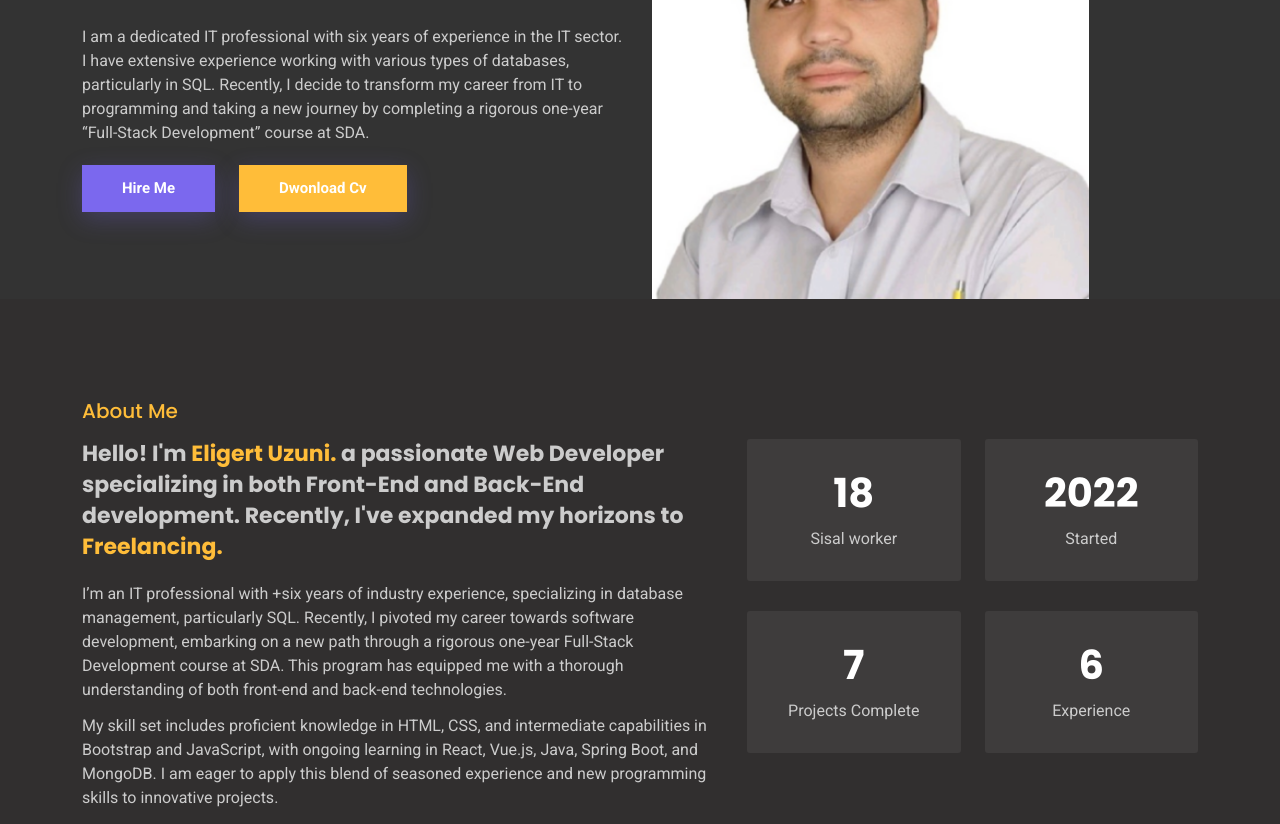
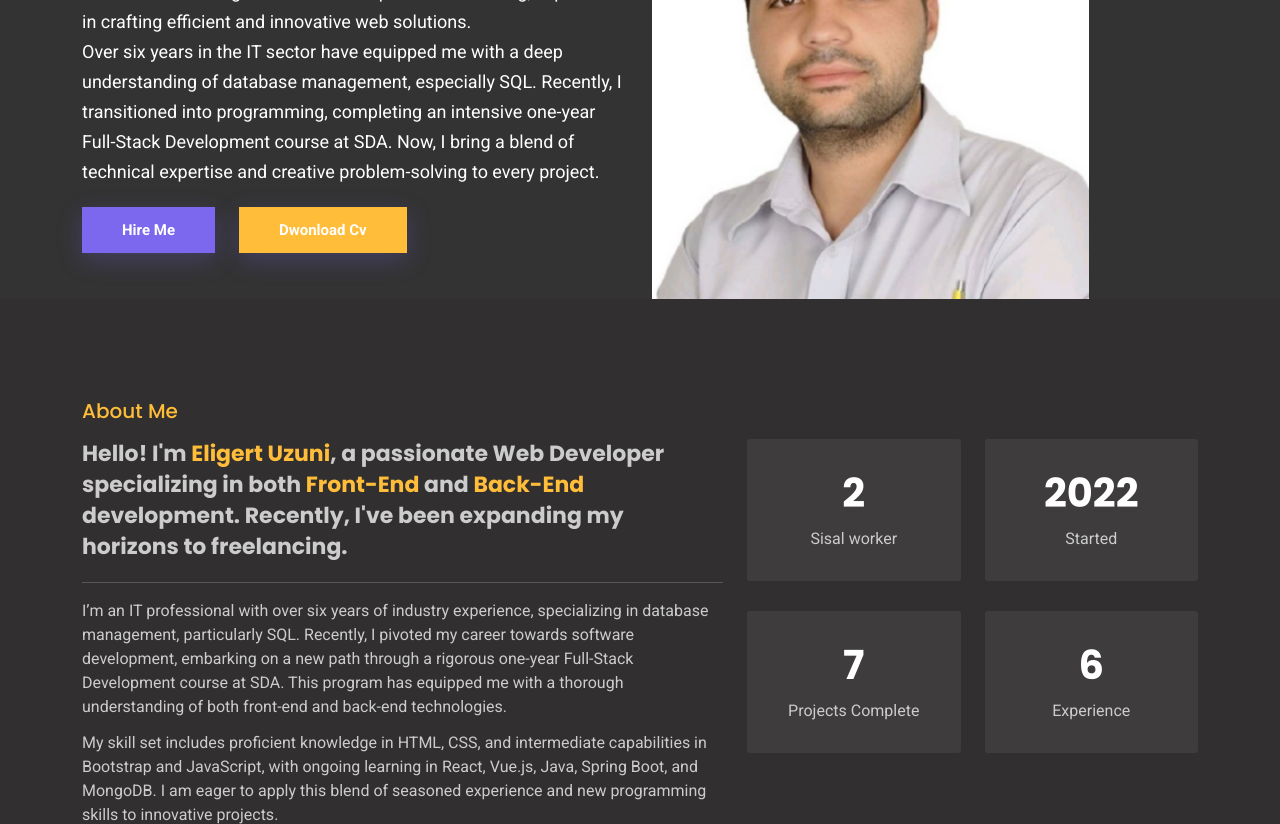
Before and after one commit to eligertuzuni/eligertportfolio, a plain HTML site: page index.html in a window 1280 px wide. Shown: the part 297-1121 px from the top of the page. Drawn offline with Linux system fonts and the light colour scheme.

Commit message:
Header Changes

```diff
--- a/index.html
+++ b/index.html
@@ -6,6 +6,7 @@
 	<meta name="viewport" content="width=device-width, initial-scale=1.0">
 	<meta name="viewport" content="width=device-width, initial-scale=1, shrink-to-fit=no">
 	<link rel="icon" href="assets/img/e.u_fav.png" />
+
 	<!--WEBSITE DESCRIPTION-->
 	<meta name="Description"
 		content="Welcome to Eligert Uzuni's personal portfolio! Discover the world through the lens of a passionate developer and creative thinker. Explore a showcase of projects, from web development to design, and delve into the journey of a dedicated learner and creator." />
@@ -72,16 +73,25 @@
 						<div class="hero-caption">
 							<div class="hero-caption-full">
 								<h5>Hello !</h5>
-								<h2>I'm Web Developer & <span>Full Stack Developer</span></h2>
-								<br>I am a dedicated IT professional with six years of experience in the IT sector. I have extensive
-								experience working with various types of databases, particularly in SQL.
-								Recently, I decide to transform my career from IT to programming and taking a new journey by
-								completing a rigorous one-year “Full-Stack Development” course at SDA.</p>
+
+
+								<h2>I'm Eligert Uzuni, a Web Developer& <span>Full Stack Developer</span></h2>
+								<hr />
+								<p>With a robust background in IT and a passion for coding, I specialize in crafting efficient and
+									innovative web solutions.<br />
+									Over six years in the IT sector have equipped me with a deep understanding of database management,
+									especially SQL.
+									Recently, I transitioned into programming, completing an intensive one-year Full-Stack Development
+									course at SDA. Now,
+									I bring a blend of technical expertise and creative problem-solving to every project.
+								</p>
+
 								<div class="hero-caption-btn mt-20">
 									<a href="#contact" class="button-1">Hire Me <span></span></a>
 									<a href="#" class="button-2" onclick="window.open('./assets/img/e.uzuni-cv.pdf')">Dwonload Cv
 										<span></span></a>
 								</div>
+
 							</div>
 						</div>
 					</div>
@@ -101,20 +111,20 @@
 					<div class="col-lg-7">
 						<div class="about-info">
 							<h5>About Me</h5>
-							<h2>Hello! I'm <span>Eligert Uzuni.</span> a passionate Web Developer specializing in both Front-End and
-								Back-End development.
-								Recently, I've expanded my horizons to
-								<span>Freelancing.</span>
+							<h2>Hello! I'm <span>Eligert Uzuni</span>, a passionate Web Developer specializing in both
+								<span>Front-End</span> and
+								<span>Back-End</span> development. Recently, I've been expanding my horizons to freelancing.
 							</h2>
-							<p>I’m an IT professional with +six years of industry experience, specializing in database
-								management, particularly SQL. Recently, I pivoted my career towards software development,
-								embarking on a new path through a rigorous one-year Full-Stack Development course at SDA.
-								This program has equipped me with a thorough understanding of both front-end and back-end
-								technologies. </p>
-							<p> My skill set includes proficient knowledge in HTML, CSS, and intermediate
-								capabilities in Bootstrap and JavaScript, with ongoing learning in React, Vue.js, Java, Spring Boot,
-								and MongoDB. I am eager to apply this blend of seasoned experience and new programming
-								skills to innovative projects.</p>
+							</h2>
+							<hr />
+							<p>I’m an IT professional with over six years of industry experience, specializing in database management,
+								particularly SQL. Recently, I pivoted my career towards software development, embarking on a new path
+								through a rigorous one-year Full-Stack Development course at SDA. This program has equipped me with a
+								thorough understanding of both front-end and back-end technologies.</p>
+
+							<p> My skill set includes proficient knowledge in HTML, CSS, and intermediate capabilities in Bootstrap
+								and JavaScript, with ongoing learning in React, Vue.js, Java, Spring Boot, and MongoDB. I am eager to
+								apply this blend of seasoned experience and new programming skills to innovative projects.</p>
 							<div class="about-social mt-20">
 								<span>Flow Me :</span>
 								<ul>
@@ -123,11 +133,14 @@
 									<li><a href="https://github.com/eligertuzuni/"><i class="fab fa-github"></i></a></li>
 
 									<li><a href="https://eligertportfolio.info/"><i class="fab fa-dribbble"></i></a></li>
+
+									<li><a href="https://bit.ly/4bgdwHn"><i class="fab fa-dribbble"></i></a></li>
 								</ul>
 							</div>
 							<div class="about-info-btn mt-30">
 								<a href="#services" class="button-1">My Work <span></span></a>
-								<a href="#" class="button-2">GitHub Projects <span></span></a>
+								<a href="#" class="button-2" onclick="window.open('https://github.com/eligertuzuni')">GitHub Projects
+									<span></span></a>
 							</div>
 						</div>
 					</div>
@@ -136,7 +149,7 @@
 							<div class="row">
 								<div class="col-sm-6">
 									<div class="counter-box">
-										<h2 class="counter">18</h2>
+										<h2 class="counter">2</h2>
 										<span>Sisal worker</span>
 									</div>
 								</div>
@@ -616,8 +629,8 @@
 						<div class="section-headding mb-50 text-center">
 							<h2>Contact Me</h2>
 							<div class="title-divider"></div>
-							<p>Etiam suscipit ante at sem facilisis, id sagittis nunc aliquet. Vivamus sodales elementum pharetra.
-								Cras dignissim justo eu accumsan vulputate.</p>
+							<br>Contact me to discuss your project or if you want to hire me.<br />
+							Please fill out the form below, and I'll get back to you as soon as possible.</p>
 						</div>
 					</div>
 				</div>
--- a/style.css
+++ b/style.css
@@ -334,6 +334,7 @@ button:focus {
   line-height: 30px;
   color: #fff;
 }
+
 /*
  * 5. Button
 */
```
